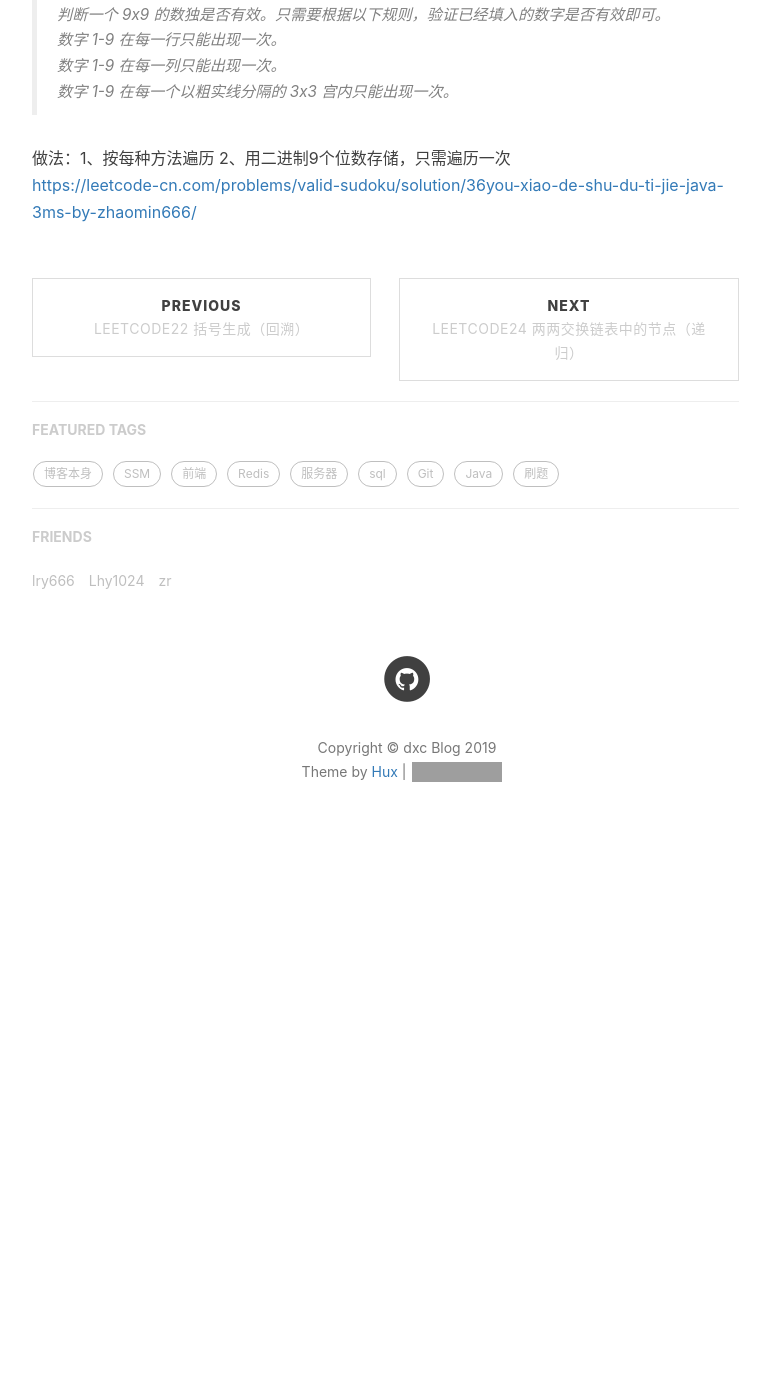
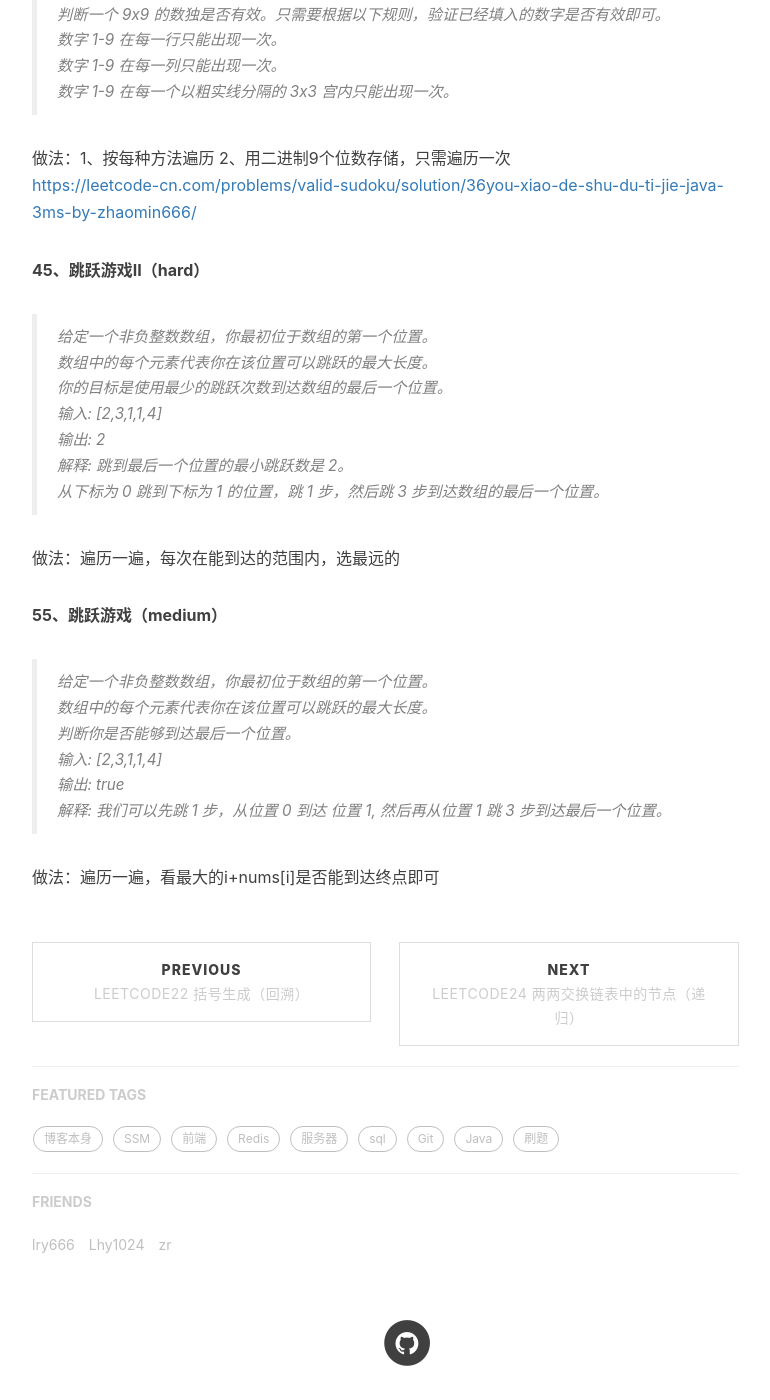
Before and after one commit to ChenChen1113/ChenChen1113.github.io, a Jekyll site: the page built from _posts/2019-10-11-leetcode-record.md, in a window 1280 px wide and 1400 px high, scrolled down 1824 px. Shown: the whole window, without its empty margins (233-1003 px from the left). Built offline with Jekyll 4.4.1, drawn with Linux system fonts in a browser that asks for light colours; nearby versions of some CDN libraries; comment, search, counter and statistics services are not loaded; before the commit the page ends 2700 px from its top, so only the background shows below that; grey boxes are pictures that could not be loaded.

Commit message:
add leetcode record

```diff
--- a/_posts/2019-10-11-leetcode-record.md
+++ b/_posts/2019-10-11-leetcode-record.md
@@ -57,3 +57,24 @@ tags:
 
 做法：1、按每种方法遍历 2、用二进制9个位数存储，只需遍历一次
 <https://leetcode-cn.com/problems/valid-sudoku/solution/36you-xiao-de-shu-du-ti-jie-java-3ms-by-zhaomin666/>
+
+**45、跳跃游戏II（hard）**
+> 给定一个非负整数数组，你最初位于数组的第一个位置。
+数组中的每个元素代表你在该位置可以跳跃的最大长度。
+你的目标是使用最少的跳跃次数到达数组的最后一个位置。
+输入: [2,3,1,1,4]
+输出: 2
+解释: 跳到最后一个位置的最小跳跃数是 2。
+     从下标为 0 跳到下标为 1 的位置，跳 1 步，然后跳 3 步到达数组的最后一个位置。
+
+做法：遍历一遍，每次在能到达的范围内，选最远的
+
+**55、跳跃游戏（medium）**
+> 给定一个非负整数数组，你最初位于数组的第一个位置。
+数组中的每个元素代表你在该位置可以跳跃的最大长度。
+判断你是否能够到达最后一个位置。
+输入: [2,3,1,1,4]
+输出: true
+解释: 我们可以先跳 1 步，从位置 0 到达 位置 1, 然后再从位置 1 跳 3 步到达最后一个位置。
+
+做法：遍历一遍，看最大的i+nums[i]是否能到达终点即可
```
